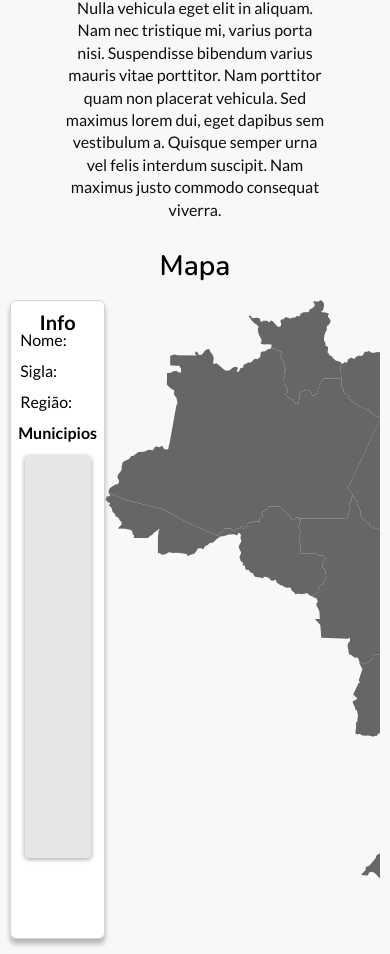
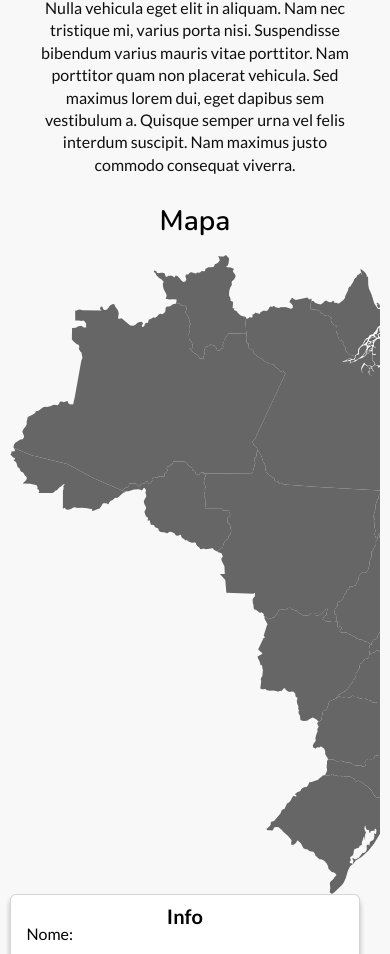
Before and after one commit to WillianStephano/Mapa-do-Brasil, a plain HTML site: page index.html in a window 390 px wide. Shown: the part 128-1082 px from the top of the page. Drawn offline with nearby package versions, Linux system fonts and the light colour scheme.

Commit message:
Criaçao de responsividade em disposivitos moveis

```diff
--- /dev/null
+++ b/CSS/responsividade.css
@@ -0,0 +1,20 @@
+@media  (max-width:425px) {
+
+   .txt_sobre_nos{
+      width: 90%;
+   }
+
+   .secao_mapa .container{
+      flex-direction: column;
+   }
+
+   .mapa_info{
+      width: 90%;
+      order: 2;
+   }
+
+   .img_mapa_geral{
+      width: 100%;
+   }
+
+}
--- a/index.html
+++ b/index.html
@@ -9,6 +9,7 @@
    <!-- css -->
    <link rel="stylesheet" href="CSS/reset.css">
    <link rel="stylesheet" href="CSS/style.css">
+   <link rel="stylesheet" href="CSS/responsividade.css">
 
    <!-- fontes -->
    <link href="https://fonts.googleapis.com/css2?family=Lato:wght@300;400;700&family=Nunito:wght@400;500;600;700&display=swap" rel="stylesheet">
```
